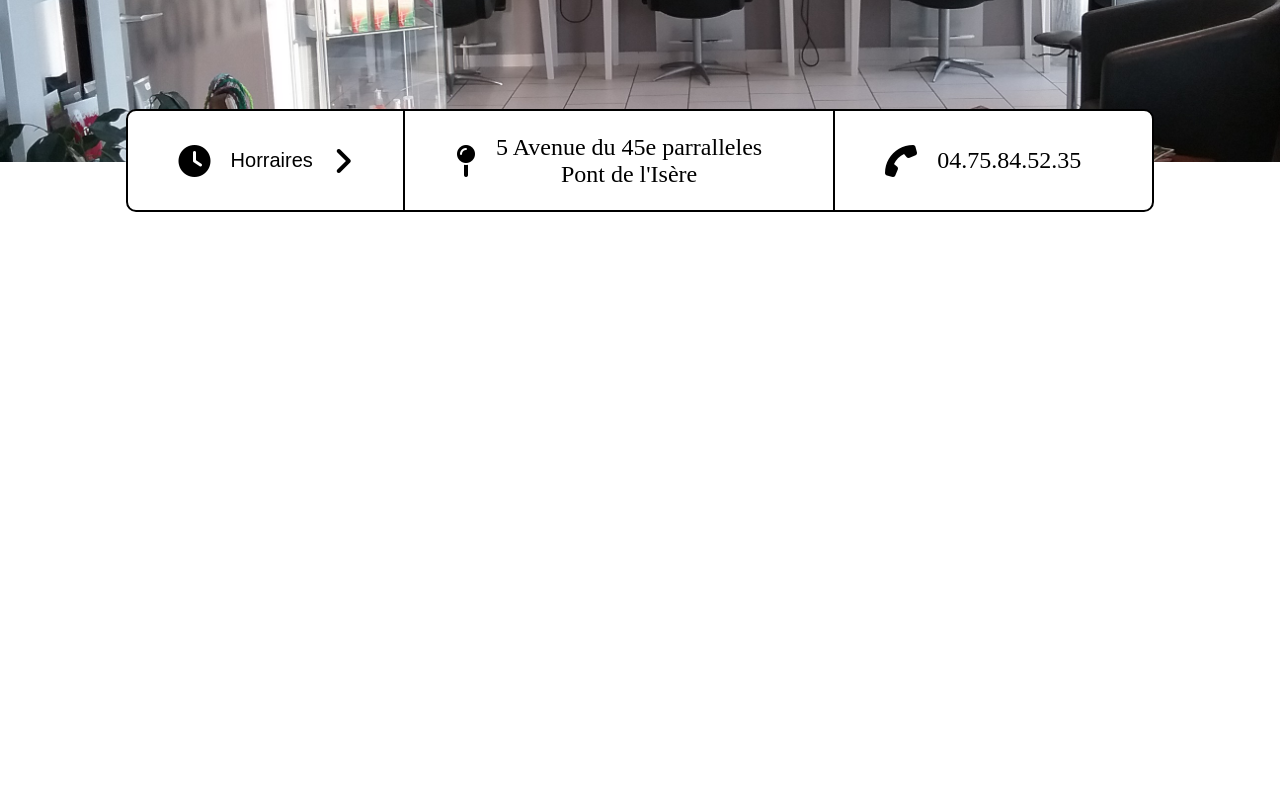
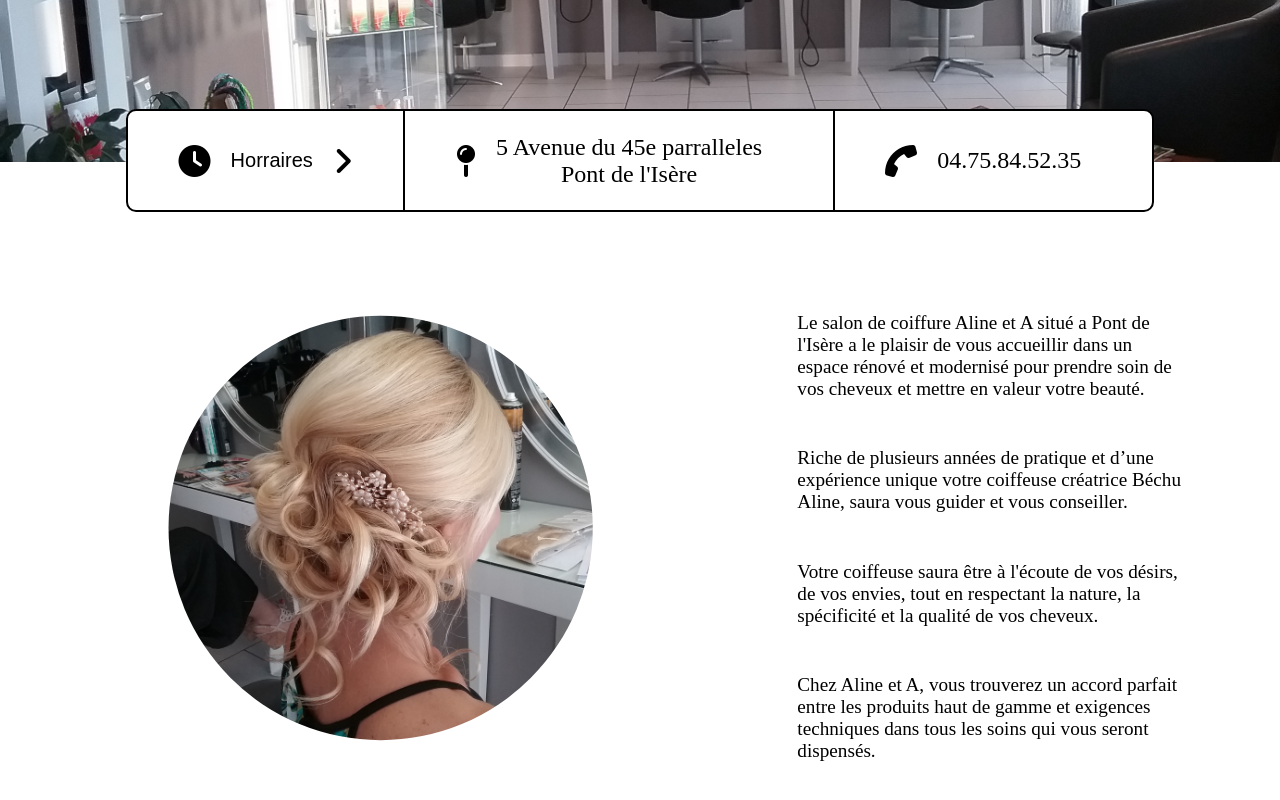
Before and after one commit to antoine9913/Aline-et-A, a plain HTML site: page index.html in a window 1280 px wide. Shown: the part 438-1238 px from the top of the page. Before the commit the page ends 800 px from the top, so only its background shows below. Drawn offline with Linux system fonts and the light colour scheme.

Commit message:
adding picture and section presentation

```diff
--- a/css/index.css
+++ b/css/index.css
@@ -54,11 +54,18 @@ span:hover {
 
 /* Section */
 
+section {
+    display: flex;
+    flex-direction: column;
+    align-items: center;
+}
+
 .section-container {
     display: flex;
     align-items: flex-end;
     height: 450px;
     justify-content: center;
+    width: 100%;
 }
 
 .section-parting-picture {
@@ -125,6 +132,7 @@ button {
     border: 2px solid black;
     border-top: none;
     border-radius: 0 0 10px 10px;
+    z-index: 1;
 }
 
 @-webkit-keyframes rotation {
@@ -164,3 +172,36 @@ button {
         transform: rotate(0deg);
     }
 }
+
+.section-presentation {
+    display: flex;
+    align-items: center;
+    flex-direction: row;
+    height: 450px;
+    justify-content: space-evenly;
+    padding: 150px 0;
+}
+
+.section-presentation-picture {
+    height: 100%;
+    -webkit-clip-path: circle(40% at 47% 48%);
+            clip-path: circle(40% at 47% 48%);
+}
+
+.section-presentation-picture:hover {
+    transform: scale(1.3);
+	transition: .3s ease-in-out;
+}
+
+.section-presentation-paragraph {
+    width: 30%;
+    height: 100%;
+    display: flex;
+    flex-direction: column;
+    justify-content: space-between;
+}
+
+p {
+    font-size: 1.2rem;
+    margin: 0;
+}
--- a/index.html
+++ b/index.html
@@ -91,6 +91,35 @@
           </a>
         </div>
       </div>
+      <div class="section-presentation">
+        <img
+          class="section-presentation-picture"
+          src="./img/20160903_105518.jpg"
+          alt="image coiffure de mariée"
+        />
+        <div class="section-presentation-paragraph">
+          <p>
+            Le salon de coiffure Aline et A situé a Pont de l'Isère a le plaisir
+            de vous accueillir dans un espace rénové et modernisé pour prendre
+            soin de vos cheveux et mettre en valeur votre beauté.
+          </p>
+          <p>
+            Riche de plusieurs années de pratique et d’une expérience unique
+            votre coiffeuse créatrice Béchu Aline, saura vous guider et vous
+            conseiller.
+          </p>
+          <p>
+            Votre coiffeuse saura être à l'écoute de vos désirs, de vos envies,
+            tout en respectant la nature, la spécificité et la qualité de vos
+            cheveux.
+          </p>
+          <p>
+            Chez Aline et A, vous trouverez un accord parfait entre les produits
+            haut de gamme et exigences techniques dans tous les soins qui vous
+            seront dispensés.
+          </p>
+        </div>
+      </div>
     </section>
 
     <footer>
```
Also changed, not shown: img/20160903_105518.jpg (added).
